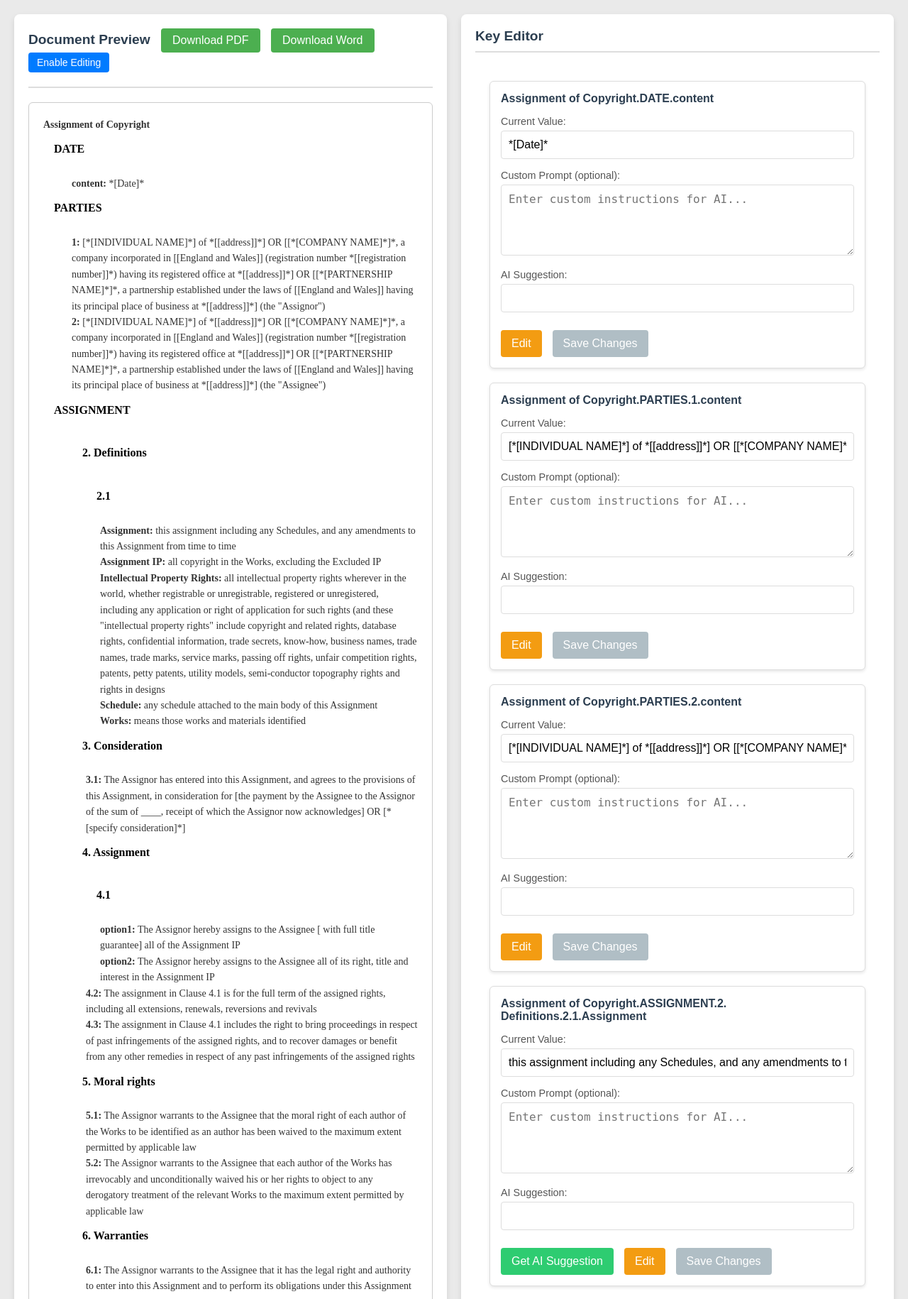
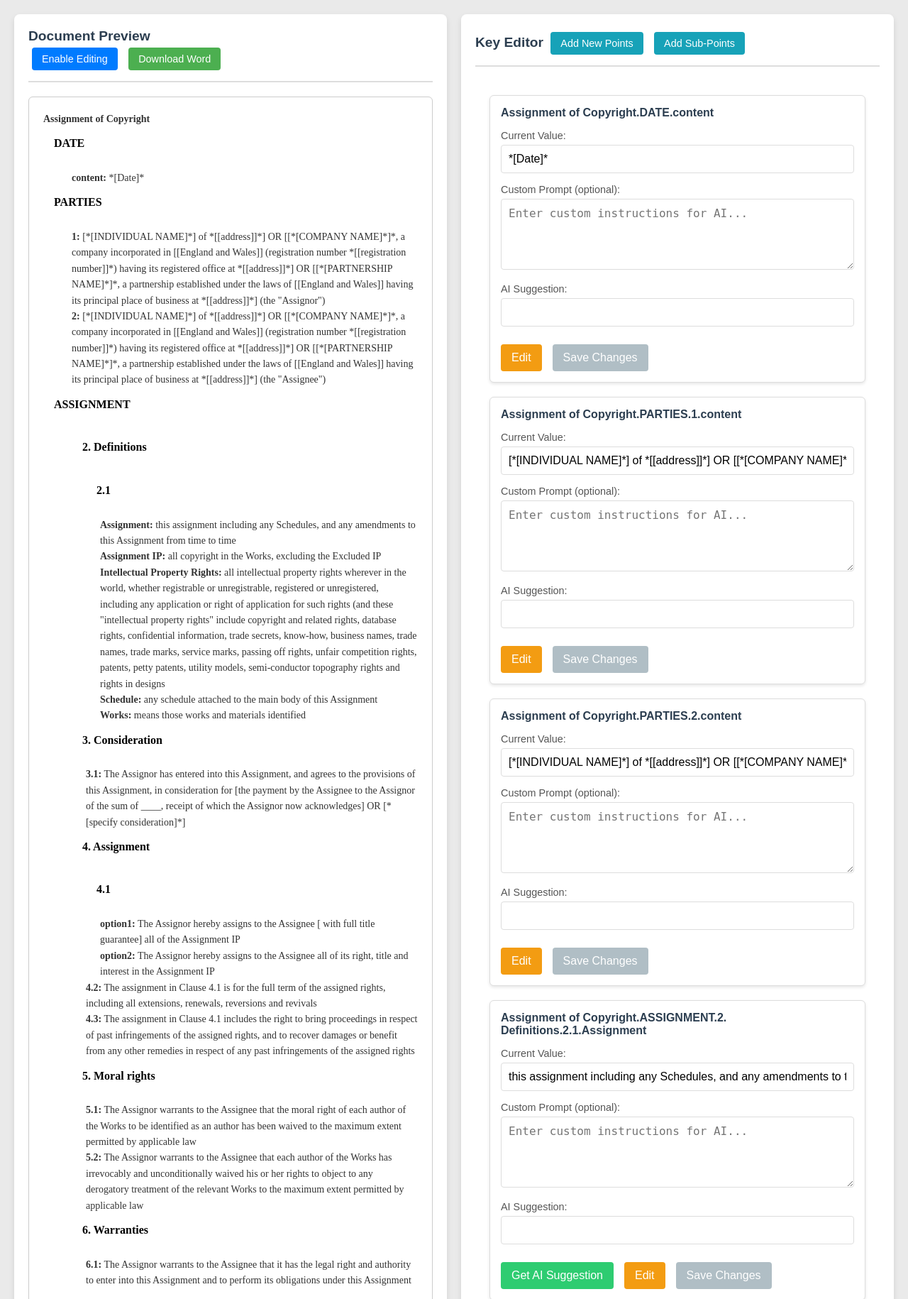
Before and after one commit to PIYuusHYADAV/Zanger, a FastAPI app: page / in a window 1280 px wide. Shown: the top 1830 px of the page at 71% size. Run offline with FastAPI, Linux system fonts and the light colour scheme.

Commit message:
Update index.html

```diff
--- a/templates/index.html
+++ b/templates/index.html
@@ -6,21 +6,6 @@
     <title>Legal Document Editor</title>
     <link rel="stylesheet" href="{{ static_url('style.css') }}" />
     <style>
-      /* Additional styling for the Download PDF/Word buttons */
-      #downloadButton {
-        background-color: #4caf50;
-        border: none;
-        color: white;
-        padding: 8px 16px;
-        font-size: 16px;
-        border-radius: 4px;
-        cursor: pointer;
-        margin-left: 10px;
-      }
-      #downloadButton:hover {
-        background-color: #45a049;
-      }
-
       /* Basic Reset */
       * {
         margin: 0;
@@ -47,6 +32,7 @@
         padding: 20px;
         flex: 1;
         overflow-y: auto;
+        position: relative;
       }
       h2 {
         font-size: 1.2rem;
@@ -55,6 +41,45 @@
         border-bottom: 2px solid #ddd;
         padding-bottom: 10px;
       }
+      /* Button Styling */
+      .btn {
+        font-size: 0.9rem;
+        padding: 8px 14px;
+        margin: 5px;
+        border-radius: 4px;
+        border: none;
+        cursor: pointer;
+        transition: background-color 0.3s ease;
+      }
+      .btn-download {
+        background-color: #4caf50;
+        color: white;
+      }
+      .btn-download:hover {
+        background-color: #45a049;
+      }
+      .btn-edit {
+        background-color: #007bff;
+        color: white;
+      }
+      .btn-edit:hover {
+        background-color: #0069d9;
+      }
+      .btn-add {
+        background-color: #17a2b8;
+        color: white;
+      }
+      .btn-add:hover {
+        background-color: #138496;
+      }
+      .btn-cancel {
+        background-color: #dc3545;
+        color: white;
+      }
+      .btn-cancel:hover {
+        background-color: #c82333;
+      }
+      /* Document Preview */
       .document-preview {
         font-family: "Times New Roman", Times, serif;
         font-size: 14px;
@@ -68,25 +93,6 @@
         color: #333;
         word-wrap: break-word;
       }
-
-      /* Editor control buttons styling */
-      #editorControls {
-        margin-bottom: 10px;
-      }
-      #editorControls button {
-        background-color: #007bff;
-        border: none;
-        color: #fff;
-        padding: 6px 12px;
-        margin-right: 10px;
-        border-radius: 4px;
-        cursor: pointer;
-        font-size: 14px;
-      }
-      #editorControls button:hover {
-        background-color: #0069d9;
-      }
-
       /* Modal styling */
       .modal {
         position: fixed;
@@ -198,119 +161,187 @@
       <div class="panel">
         <h2>
           Document Preview
-          <!-- Download buttons -->
-          <button id="downloadButton" onclick="downloadPdf()">
-            Download PDF
-          </button>
-          <button id="downloadButton" onclick="downloadWord()">
-            Download Word
-          </button>
-          <!-- Editor control buttons -->
+
           <div id="editorControls">
-            <button id="enableEditingButton" onclick="enableEditing()">
+            <button
+              class="btn btn-edit"
+              id="enableEditingButton"
+              onclick="enableEditing()"
+            >
               Enable Editing
             </button>
             <button
+              class="btn btn-edit"
               id="insertContentButton"
               onclick="openInsertDialog()"
               style="display: none"
             >
               Insert Content
             </button>
+            <button class="btn btn-download" onclick="downloadWord()">
+              Download Word
+            </button>
           </div>
-          <!-- Modal dialog for inserting new content -->
-          <!-- Modal dialog for inserting new content -->
-          <!-- Modal dialog for inserting new content -->
+        </h2>
+        <div id="documentPreview" class="document-preview"></div>
+      </div>
+      <!-- Right Panel: Key Editor -->
+      <div class="panel">
+        <h2>
+          Key Editor
+          <button
+            class="btn btn-add"
+            id="addKeyValueButton"
+            onclick="openAddKeyValueDialog()"
+          >
+            Add New Points
+          </button>
+          <button
+            class="btn btn-add"
+            id="addSubKeyValueButton"
+            onclick="openAddSubKeyValueDialog()"
+          >
+            Add Sub-Points
+          </button>
+        </h2>
+        <div id="keyContainer"></div>
+      </div>
+    </div>
+
+    <!-- Modal for Inserting New Content (with font styling options) -->
     <div id="insertDialog" class="modal" style="display: none">
       <div class="modal-content" id="modalContent">
         <span class="close" onclick="closeInsertDialog()">&times;</span>
         <h3>Insert New Content</h3>
-              <div id="dialogError" class="dialog-error">
+        <div
+          id="dialogError"
+          class="dialog-error"
+          style="color: red; display: none"
+        >
           Please enter at least a key or a value.
         </div>
-
-              <!-- Key and Value Text -->
+        <!-- Key Input and Styling Options -->
         <label for="newKey">Key:</label>
         <input type="text" id="newKey" placeholder="Enter key" />
-              <br /><br />
+        <label for="keyFontSize">Key Font Size (px):</label>
+        <input type="number" id="keyFontSize" placeholder="16" min="1" />
+        <label for="keyColor">Key Color:</label>
+        <input type="color" id="keyColor" value="#000000" />
+        <label for="keyFontFamily">Key Font Family:</label>
+        <select id="keyFontFamily">
+          <option value="Arial, sans-serif">Arial</option>
+          <option value="'Times New Roman', serif">Times New Roman</option>
+          <option value="'Courier New', monospace">Courier New</option>
+          <option value="Georgia, serif">Georgia</option>
+        </select>
+        <label for="keyFontStyle">Key Font Style:</label>
+        <select id="keyFontStyle">
+          <option value="normal">Normal</option>
+          <option value="italic">Italic</option>
+        </select>
+        <label for="keyFontWeight">Key Font Weight:</label>
+        <select id="keyFontWeight">
+          <option value="bold">Bold</option>
+          <option value="normal">Normal</option>
+        </select>
+        <label for="keyTextDecoration">Key Text Decoration:</label>
+        <select id="keyTextDecoration">
+          <option value="none">None</option>
+          <option value="underline">Underline</option>
+        </select>
+        <!-- Value Input and Styling Options -->
         <label for="newValue">Value:</label>
         <input type="text" id="newValue" placeholder="Enter value" />
-              <br /><br />
-
-              <!-- Styling options for Key -->
-              <label for="keyFontSize">Key Font Size (px):</label>
-              <input
-                type="number"
-                id="keyFontSize"
-                placeholder="16"
-                min="1"
-                style="
-                  width: 100%;
-                  padding: 6px 8px;
-                  border: 1px solid #ccc;
-                  border-radius: 4px;
-                "
-              />
-              <br /><br />
-              <label for="keyColor">Key Color:</label>
-              <input
-                type="color"
-                id="keyColor"
-                value="#000000"
-                style="
-                  width: 100%;
-                  padding: 6px 8px;
-                  border: 1px solid #ccc;
-                  border-radius: 4px;
-                "
-              />
-              <br /><br />
-
-              <!-- Styling options for Value -->
         <label for="valueFontSize">Value Font Size (px):</label>
-              <input
-                type="number"
-                id="valueFontSize"
-                placeholder="14"
-                min="1"
-                style="
-                  width: 100%;
-                  padding: 6px 8px;
-                  border: 1px solid #ccc;
-                  border-radius: 4px;
-                "
-              />
-              <br /><br />
+        <input type="number" id="valueFontSize" placeholder="14" min="1" />
         <label for="valueColor">Value Color:</label>
-              <input
-                type="color"
-                id="valueColor"
-                value="#333333"
-                style="
-                  width: 100%;
-                  padding: 6px 8px;
-                  border: 1px solid #ccc;
-                  border-radius: 4px;
-                "
-              />
-              <br /><br />
-
+        <input type="color" id="valueColor" value="#333333" />
+        <label for="valueFontFamily">Value Font Family:</label>
+        <select id="valueFontFamily">
+          <option value="Arial, sans-serif">Arial</option>
+          <option value="'Times New Roman', serif">Times New Roman</option>
+          <option value="'Courier New', monospace">Courier New</option>
+          <option value="Georgia, serif">Georgia</option>
+        </select>
+        <label for="valueFontStyle">Value Font Style:</label>
+        <select id="valueFontStyle">
+          <option value="normal">Normal</option>
+          <option value="italic">Italic</option>
+        </select>
+        <label for="valueFontWeight">Value Font Weight:</label>
+        <select id="valueFontWeight">
+          <option value="normal">Normal</option>
+          <option value="bold">Bold</option>
+        </select>
+        <label for="valueTextDecoration">Value Text Decoration:</label>
+        <select id="valueTextDecoration">
+          <option value="none">None</option>
+          <option value="underline">Underline</option>
+        </select>
         <div class="modal-buttons">
-                <button onclick="insertNewContent()">Insert</button>
-                <button onclick="closeInsertDialog()" class="cancel-button">
+          <button class="btn btn-add" onclick="insertNewContent()">
+            Insert
+          </button>
+          <button class="btn btn-cancel" onclick="closeInsertDialog()">
             Cancel
           </button>
         </div>
       </div>
     </div>
-        </h2>
-        <div id="documentPreview" class="document-preview"></div>
+
+    <!-- Modal for Adding Key-Value Pair under ASSIGNMENT (no styling options) -->
+    <div id="addKeyValueDialog" class="modal" style="display: none">
+      <div class="modal-content" id="addModalContent">
+        <span class="close" onclick="closeAddKeyValueDialog()">&times;</span>
+        <h3>Add Key-Value Pair (ASSIGNMENT)</h3>
+        <div
+          id="addDialogError"
+          class="dialog-error"
+          style="color: red; display: none"
+        >
+          Please enter at least a key or a value.
+        </div>
+        <label for="newKVKey">Key:</label>
+        <input type="text" id="newKVKey" placeholder="Enter key" />
+        <label for="newKVValue">Value:</label>
+        <input type="text" id="newKVValue" placeholder="Enter value" />
+        <div class="modal-buttons">
+          <button class="btn btn-add" onclick="addKeyValuePair()">Add</button>
+          <button class="btn btn-cancel" onclick="closeAddKeyValueDialog()">
+            Cancel
+          </button>
+        </div>
+      </div>
     </div>
 
-      <!-- Right Panel: Key Editor -->
-      <div class="panel">
-        <h2>Key Editor</h2>
-        <div id="keyContainer"></div>
+    <!-- Modal for Adding Sub Key-Value Pair (no styling options) -->
+    <div id="addSubKeyValueDialog" class="modal" style="display: none">
+      <div class="modal-content" id="subModalContent">
+        <span class="close" onclick="closeAddSubKeyValueDialog()">&times;</span>
+        <h3>Add Sub Key-Value Pair</h3>
+        <div
+          id="subDialogError"
+          class="dialog-error"
+          style="color: red; display: none"
+        >
+          Please select a parent key and enter both sub key and sub value.
+        </div>
+        <!-- Parent Key Dropdown (populated dynamically) -->
+        <label for="parentKeySelect">Parent Key (in ASSIGNMENT):</label>
+        <select id="parentKeySelect"></select>
+        <!-- Sub Key and Sub Value Inputs -->
+        <label for="subKey">Sub Key:</label>
+        <input type="text" id="subKey" placeholder="Enter sub key" />
+        <label for="subValue">Sub Value:</label>
+        <input type="text" id="subValue" placeholder="Enter sub value" />
+        <div class="modal-buttons">
+          <button class="btn btn-add" onclick="addSubKeyValuePair()">
+            Add Sub Key-Value
+          </button>
+          <button class="btn btn-cancel" onclick="closeAddSubKeyValueDialog()">
+            Cancel
+          </button>
+        </div>
       </div>
     </div>
 
```
Also changed, not shown: other parts of templates/index.html (+12 -57 lines). Lines whose indentation alone changed are shown as unchanged.
